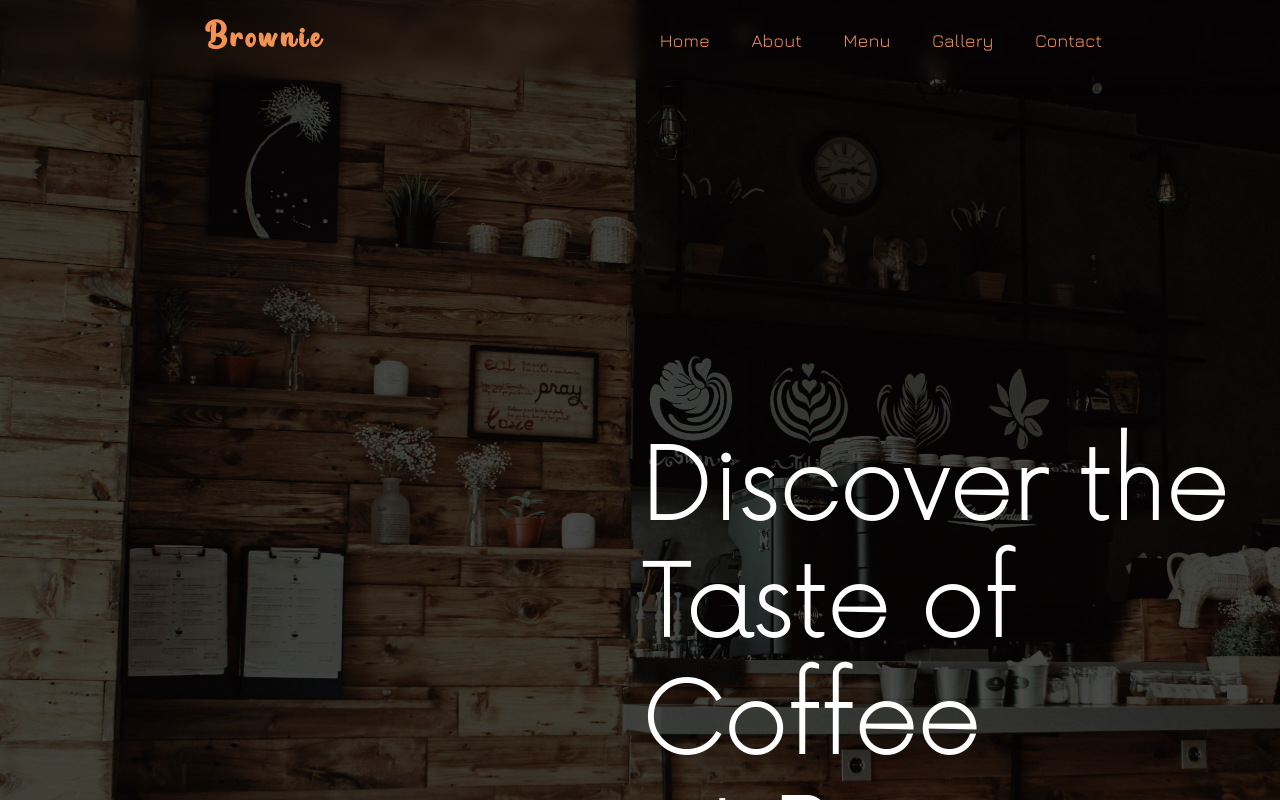
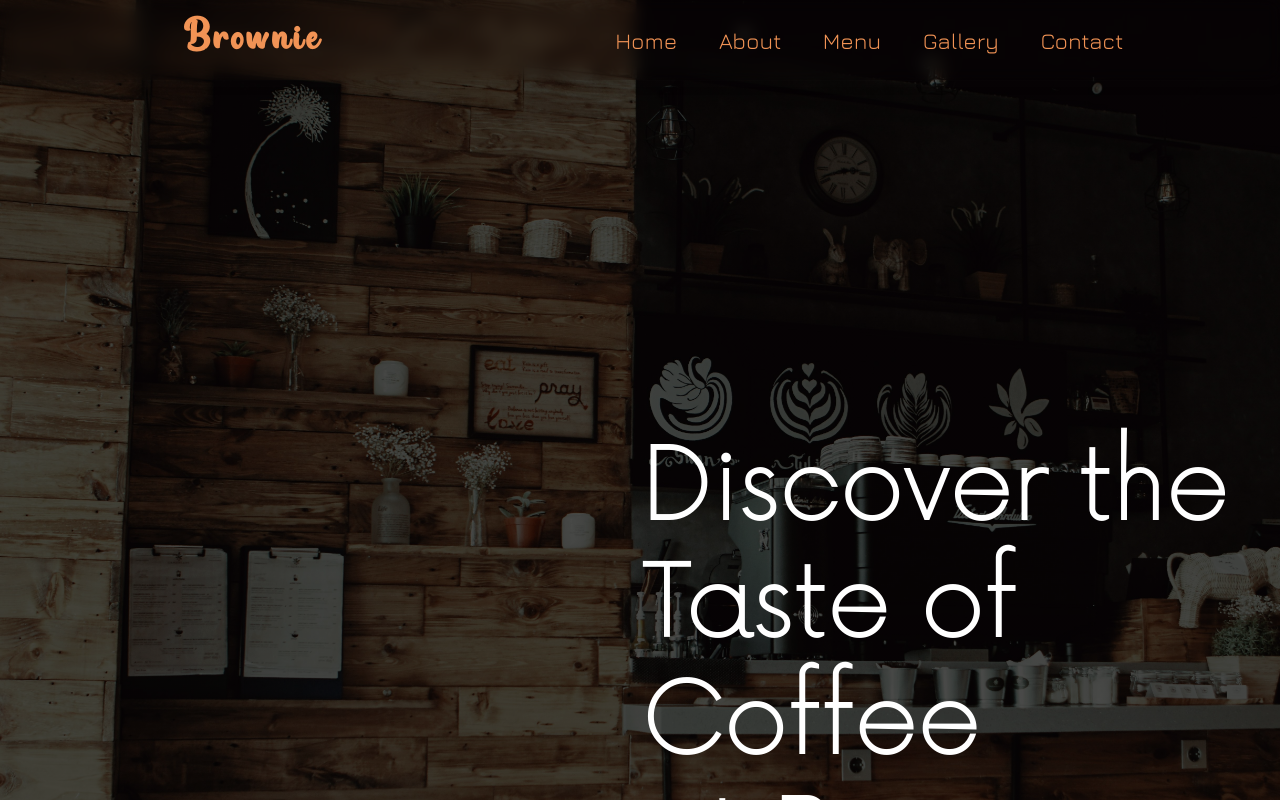
Before and after one commit to Binada-SH/React_coffee_shop_website, a React (Vite) app in the folder coffee_shop/: page / in a window 1280 px wide. Shown: the top 802 px of the page. Built offline with nearby package versions, Linux system fonts and the light colour scheme.

Commit message:
About Us Responsive Design

```diff
--- a/coffee_shop/src/Components/navbar/navbar.css
+++ b/coffee_shop/src/Components/navbar/navbar.css
@@ -60,6 +60,17 @@
     background-color: #f19355;
     border-radius: 3px;
     transition: all 0.3s ease;
+}
+
+@media screen and (max-width: 2560px) {
+    .logo h2 {
+        font-size: 2.4rem;
+    }
+
+    .navbar li a {
+        font-size: 1.4rem;
+    }
+
 }
 
 @media screen and (max-width: 414px) {
```
